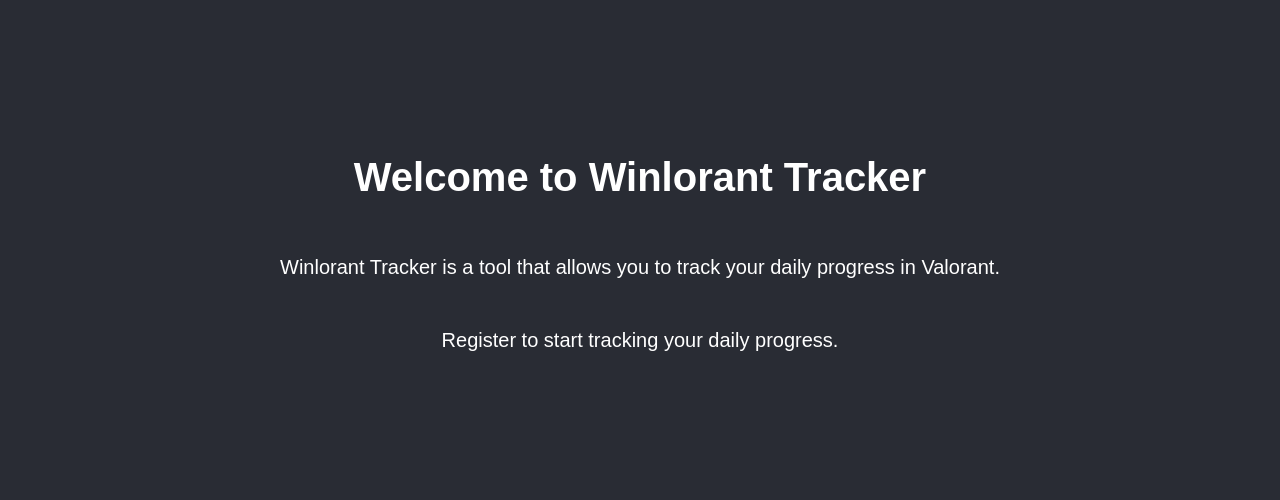
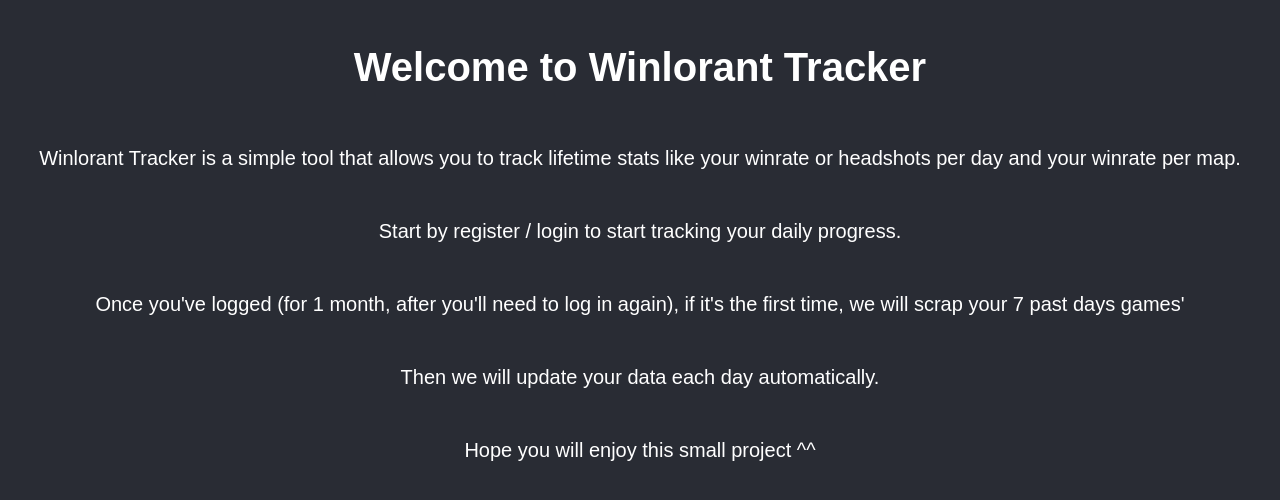
Before and after one commit to Pietot/Winlorant, a PHP site: page / in a window 1280 px wide. Shown: the part 150-650 px from the top of the page. Run offline with PHP 8.4, Linux system fonts and the light colour scheme; a stand-in replaces the project's code that opens the database connection; some web fonts are replaced.

Commit message:
Added some text

```diff
--- a/public/index.php
+++ b/public/index.php
@@ -74,8 +74,11 @@ if ($userdata) {
     } else {
         echo '<div class="welcome-container">' . "\n";
         echo '<h1>Welcome to Winlorant Tracker</h1>' . "\n";
-        echo '<p>Winlorant Tracker is a tool that allows you to track your daily progress in Valorant.</p>' . "\n";
-        echo '<p>Register to start tracking your daily progress.</p>' . "\n";
+        echo '<p>Winlorant Tracker is a simple tool that allows you to track lifetime stats like your winrate or headshots per day and your winrate per map.</p>' . "\n";
+        echo '<p>Start by register / login to start tracking your daily progress.</p>' . "\n";
+        echo "<p>Once you've logged (for 1 month, after you'll need to log in again), if it's the first time, we will scrap your 7 past days games'</p>" . "\n";
+        echo "<p>Then we will update your data each day automatically.</p>" . "\n";
+        echo "<p>Hope you will enjoy this small project  ^^</p>" . "\n";
         echo '</div>' . "\n";
     }
     ?>
```
Lines whose indentation alone changed are shown as unchanged.
